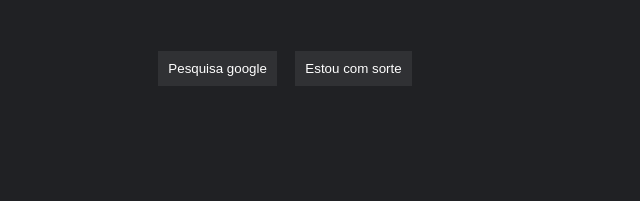
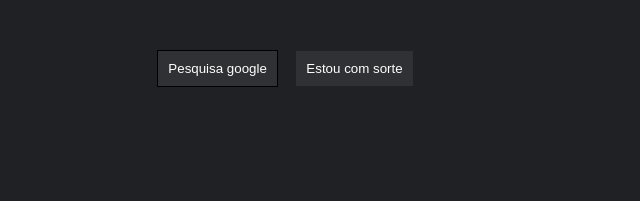
Before and after one commit to haslley/AULAIFRN, a plain HTML site: page Google/google.html in a window 1280 px wide. In both pictures the pointer is over the input "Pesquisa google". Shown: the part 439-640 px from the top of the page, 355-995 px from the left. Drawn offline with Linux system fonts and the light colour scheme.

Commit message:
google.css atualizado

```diff
--- a/Google/google.css
+++ b/Google/google.css
@@ -74,7 +74,7 @@
 }
 .bottun:hover{
 
-
+    border: solid, black, 1px;
     cursor: pointer;
 }
 
```
